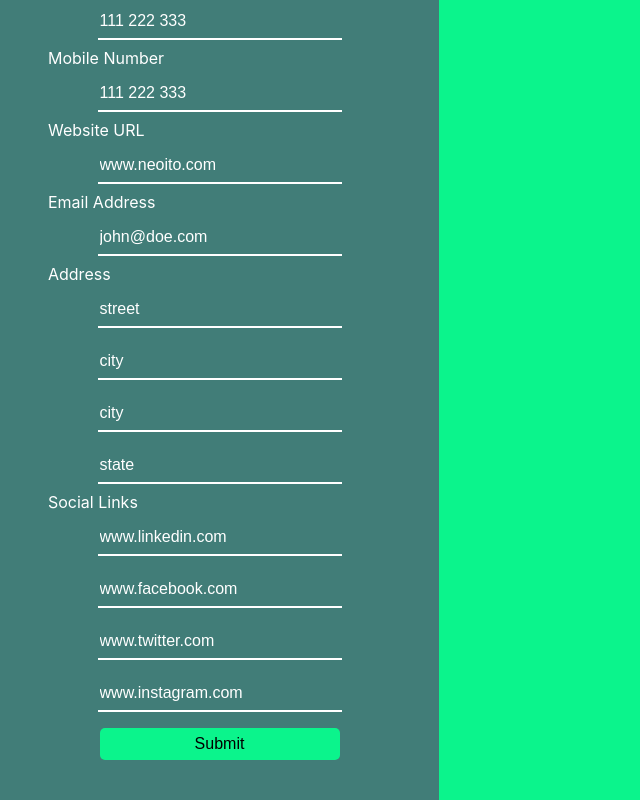
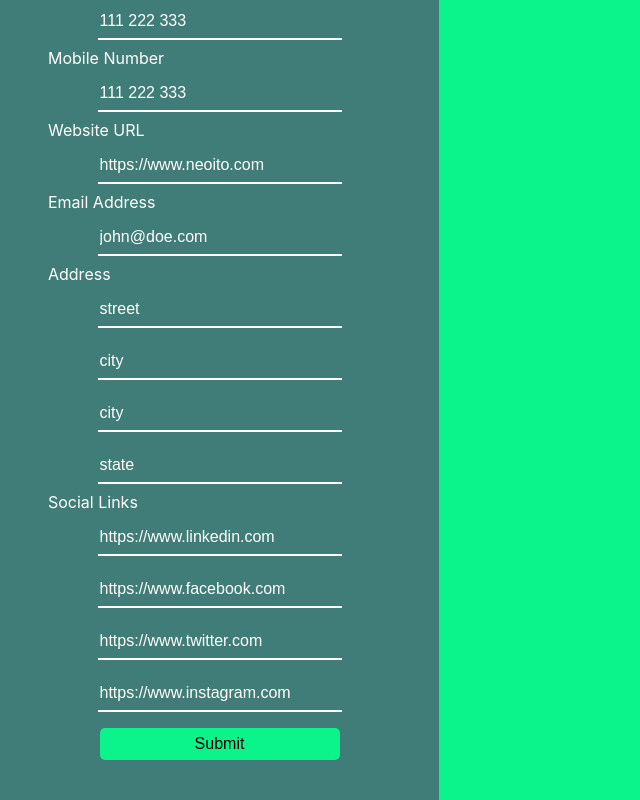
Before and after one commit to akhilalekha/email-signature, a React (Create React App) app: page / in a window 1280 px wide. Shown: the part 479-1279 px from the top of the page, without its empty margins (0-640 px from the left). Built offline with nearby package versions, Linux system fonts and the light colour scheme.

Commit message:
change the action  function name, change urls to prefix https

```diff
--- a/src/context/FormState.js
+++ b/src/context/FormState.js
@@ -11,7 +11,7 @@ const FormState = props => {
 
 	const [state, dispatch] = useReducer(FormReducer, initialState);
 
-	const getFormData = data => {
+	const setFormData = data => {
 		// console.log("in form context", { data });
 		dispatch({
 			type: SET_TEMPLATE,
@@ -23,7 +23,7 @@ const FormState = props => {
 		<FormContext.Provider
 			value={{
 				formData: state.formData,
-				getFormData
+				setFormData
 			}}
 		>
 			{props.children}
--- a/src/form/Form.jsx
+++ b/src/form/Form.jsx
@@ -15,21 +15,21 @@ function Form() {
 			companyName: "Neoito",
 			phoneNum: "111 222 333",
 			mobileNum: "111 222 333",
-			siteUrl: "www.neoito.com",
+			siteUrl: "https://www.neoito.com",
 			email: "john@doe.com",
 			addLine1: "street",
 			addLine2: "city",
 			addLine3: "city",
 			addLine4: "state",
-			linkedin: "www.linkedin.com",
-			facebook: "www.facebook.com",
-			twitter: "www.twitter.com",
-			instagram: "www.instagram.com",
+			linkedin: "https://www.linkedin.com",
+			facebook: "https://www.facebook.com",
+			twitter: "https://www.twitter.com",
+			instagram: "https://www.instagram.com",
 			isDeveloper: true
 		}
 	});
 	// const setTemplate = data => console.log({ data });
-	const setTemplate = data => formContext.getFormData(data);
+	const setTemplate = data => formContext.setFormData(data);
 
 	return (
 		<div className="form-container">
--- a/src/templates/template1/Template1.jsx
+++ b/src/templates/template1/Template1.jsx
@@ -45,7 +45,9 @@ function Template1() {
 		const range = document.createRange();
 		range.selectNode(template1Ref.current);
 		window.getSelection().addRange(range);
+		console.log("range", range);
 		document.execCommand("copy");
+		window.getSelection().empty();
 		setCopy("Copied!");
 	}
 	return (
```
